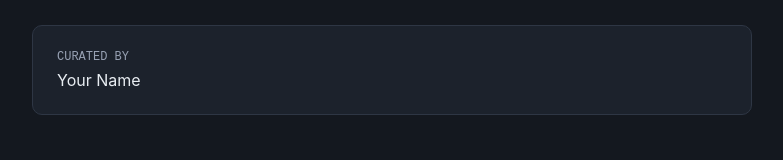
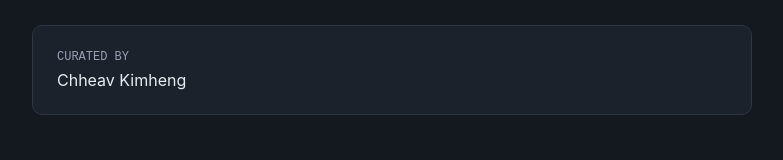
Before and after one commit to chheavkimheng/my-hometown-archive, a Next.js app: page / in a window 1280 px wide. Shown: the part 243-403 px from the top of the page, without its empty margins (248-1031 px from the left). Built offline with nearby package versions, Linux system fonts and the light colour scheme.

Commit message:
Name changed

```diff
--- a/collection.config.js
+++ b/collection.config.js
@@ -14,7 +14,7 @@ const collection = {
   description: "A living archive of a piece of Khmer culture, built for ICT 340.",
 
   // Who is building this archive? Your name, as you want it shown.
-  curator: "Your Name",
+  curator: "Chheav Kimheng",
 
   // Where does your knowledge come from? A person, a place, a community.
   source: "To be gathered",
```
